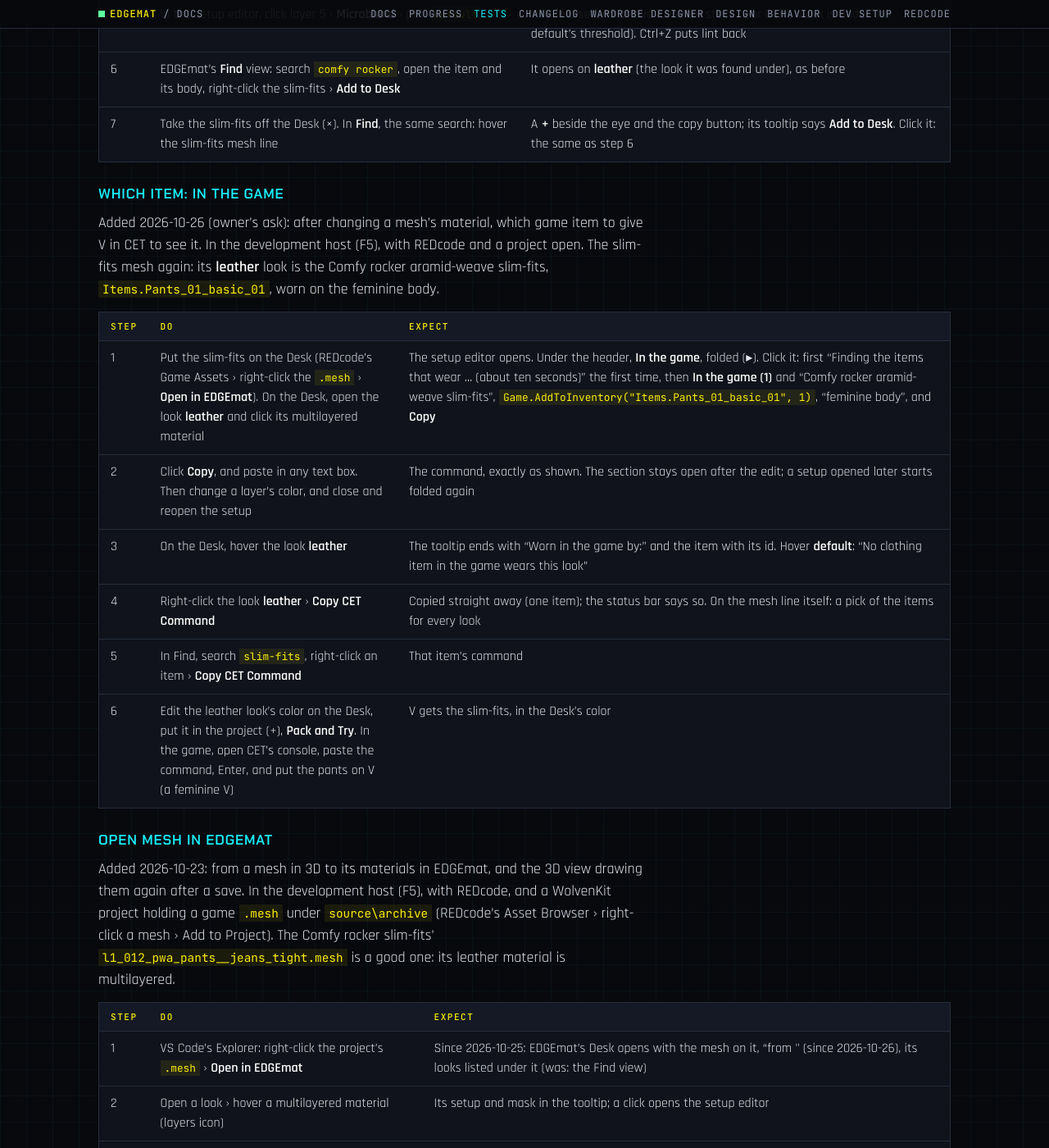
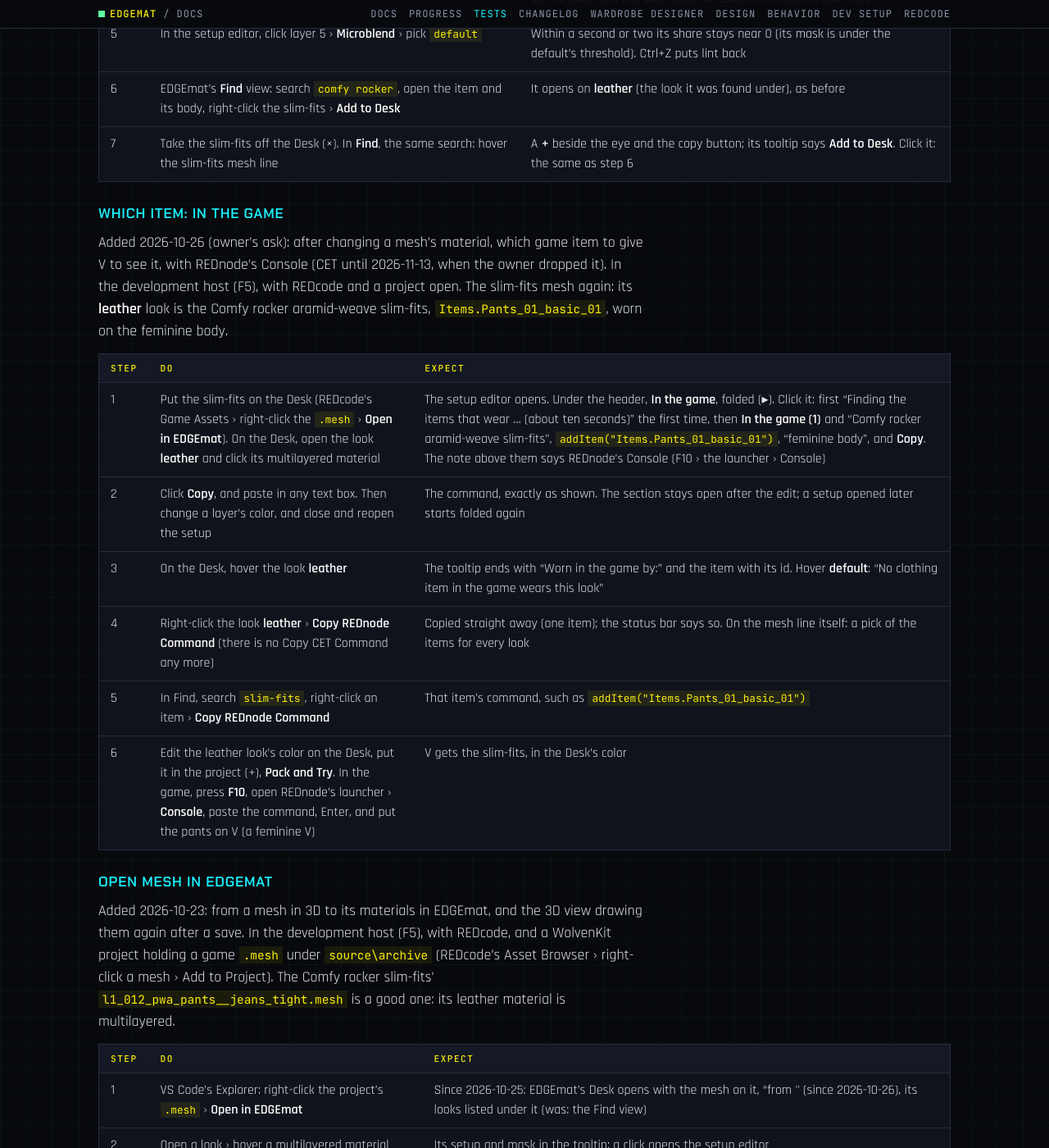
Before and after one commit to Edgemodders/EDGEmat, a Jekyll site: the page built from docs/testing.md, in a window 1280 px wide and 1400 px high, scrolled down 35432 px. Shown: the whole window at 82% size. Built offline with Jekyll 4.4.1, drawn with Linux system fonts in a browser that asks for light colours; our own code applies the rules of GitHub Pages for plain Markdown files; some of the changed text lies outside the part shown.

Commit message:
Copy REDnode Command replaces Copy CET Command: addItem("Items....") for REDnode's Console
Find, the Desk, the setup editor's In the game section and mat_find's
worn_by (field cet is now rednode) name REDnode's Console; EDGE no longer
supports CET.

Co-Authored-By: Claude Opus 5.5 <noreply@anthropic.com>

```diff
--- a/docs/testing.md
+++ b/docs/testing.md
@@ -30,7 +30,7 @@ Last updated 2026-10-26.
 | [M2 phase test](#m2-phase-test) | Against WolvenKit's reading, and by the owner | M2 | 2026-10-19 | Pass |
 | [The Desk](#the-desk) | By hand, F5, with REDcode | After 0.3.1 | 2026-10-26 | **Partly run by the owner after the rework, 2026-10-26: steps 1 to 3, 5 to 11, 13, 14, 16, 17 and the first part of 21 pass.** Still to run: 3b (new: Add to Desk in Find), 4, 12, 15, 18 to 20, the rest of 21, and 22 to 24. Earlier runs: 2026-10-25, two failures. Step 12 said "0 files written" in a project that already had its own slim-fits (pointed at other materials), and the edit stayed on the Desk with only a log line; Add and Clear would have deleted it. After the add, the game's mesh in Game Assets showed the Desk's edit in 3D. Both fixed 2026-10-26. A second run the same day: a second pair of slim-fits from Game Assets showed the first pair's edit (the Desk kept one edit per setup for all entries), and a project file kept reading "the project's copy" after the project was closed. Reworked 2026-10-26 into entries with their own edits, variations and a **+** per entry, with new steps |
 | [Microblends and worn looks](#microblends-and-worn-looks) | By hand, F5, with REDcode | After 0.3.1 | 2026-10-27 | **Steps 2 to 6 passed (owner, 2026-10-27).** Step 1 opened the look **green** (worn by 1 item, and before **leather** in the mesh), not **leather**: the Desk took the first look any item wears. Changed the same day to the look the most items wear, and Find got a **+** (Add to Desk) on each mesh: rerun step 1, and step 7 (new). The smoke test checks the slim-fits' leather shares (base 87%, denim with lint 0.5%, piping 6.7%) |
-| [Which item: In the game](#which-item-in-the-game) | By hand, F5, then in the game with CET | After 0.3.1 | | Not run yet. Built 2026-10-26; the smoke test checks the lookup on the slim-fits, and `mat_find` over stdio returns `worn_by` |
+| [Which item: In the game](#which-item-in-the-game) | By hand, F5, then in the game with REDnode's Console | After 0.3.1 | | Not run yet. Built 2026-10-26; the smoke test checks the lookup on the slim-fits, and `mat_find` over stdio returns `worn_by` |
 | [Open Mesh in EDGEmat](#open-mesh-in-edgemat) | By hand, F5, with REDcode | After 0.3.1 | 2026-10-24 | **Partly run by the owner: steps 1 to 3 pass; step 4 failed** (the edit vanished from view after a tab switch, and Save to Project pointed the citizen jeans' meshes, not the project's). Both fixed the same day. Since 2026-10-25 the mesh goes on the Desk: run [The Desk](#the-desk) first, then this test from step 3 |
 | [Open Material in EDGEmat](#open-material-in-edgemat) | By hand, F5 | After 0.3.1 | | Not run yet. Type check and build pass (2026-10-21) |
 | [Keys in VS Code](#keys-in-vs-code) | By hand, F5, then Claude Code | After 0.3.1 | 2026-11-13 | **Step 6 failed** (owner): the copied command had no `-e` for the key, so no `<key>` either (Copy skipped the keys; the same in 0.3.1). Fixed the same day: rerun step 6, then step 7. undefined
@@ -483,16 +483,16 @@ Added 2026-10-26, after the owner's in-game check of a leather recolor on the sl
 
 ### Which item: In the game
 
-Added 2026-10-26 (owner's ask): after changing a mesh's material, which game item to give V in CET to see it. In the development host (F5), with REDcode and a project open. The slim-fits mesh again: its **leather** look is the Comfy rocker aramid-weave slim-fits, `Items.Pants_01_basic_01`, worn on the feminine body.
+Added 2026-10-26 (owner's ask): after changing a mesh's material, which game item to give V to see it, with REDnode's Console (CET until 2026-11-13, when the owner dropped it). In the development host (F5), with REDcode and a project open. The slim-fits mesh again: its **leather** look is the Comfy rocker aramid-weave slim-fits, `Items.Pants_01_basic_01`, worn on the feminine body.
 
 | Step | Do | Expect |
 |---|---|---|
-| 1 | Put the slim-fits on the Desk (REDcode's Game Assets › right-click the `.mesh` › **Open in EDGEmat**). On the Desk, open the look **leather** and click its multilayered material | The setup editor opens. Under the header, **In the game**, folded (▸). Click it: first "Finding the items that wear ... (about ten seconds)" the first time, then **In the game (1)** and "Comfy rocker aramid-weave slim-fits", `Game.AddToInventory("Items.Pants_01_basic_01", 1)`, "feminine body", and **Copy** |
+| 1 | Put the slim-fits on the Desk (REDcode's Game Assets › right-click the `.mesh` › **Open in EDGEmat**). On the Desk, open the look **leather** and click its multilayered material | The setup editor opens. Under the header, **In the game**, folded (▸). Click it: first "Finding the items that wear ... (about ten seconds)" the first time, then **In the game (1)** and "Comfy rocker aramid-weave slim-fits", `addItem("Items.Pants_01_basic_01")`, "feminine body", and **Copy**. The note above them says REDnode's Console (F10 › the launcher › Console) |
 | 2 | Click **Copy**, and paste in any text box. Then change a layer's color, and close and reopen the setup | The command, exactly as shown. The section stays open after the edit; a setup opened later starts folded again |
 | 3 | On the Desk, hover the look **leather** | The tooltip ends with "Worn in the game by:" and the item with its id. Hover **default**: "No clothing item in the game wears this look" |
-| 4 | Right-click the look **leather** › **Copy CET Command** | Copied straight away (one item); the status bar says so. On the mesh line itself: a pick of the items for every look |
-| 5 | In Find, search `slim-fits`, right-click an item › **Copy CET Command** | That item's command |
-| 6 | Edit the leather look's color on the Desk, put it in the project (+), **Pack and Try**. In the game, open CET's console, paste the command, Enter, and put the pants on V (a feminine V) | V gets the slim-fits, in the Desk's color |
+| 4 | Right-click the look **leather** › **Copy REDnode Command** (there is no Copy CET Command any more) | Copied straight away (one item); the status bar says so. On the mesh line itself: a pick of the items for every look |
+| 5 | In Find, search `slim-fits`, right-click an item › **Copy REDnode Command** | That item's command, such as `addItem("Items.Pants_01_basic_01")` |
+| 6 | Edit the leather look's color on the Desk, put it in the project (+), **Pack and Try**. In the game, press **F10**, open REDnode's launcher › **Console**, paste the command, Enter, and put the pants on V (a feminine V) | V gets the slim-fits, in the Desk's color |
 
 ### Open Mesh in EDGEmat
 
--- a/extensions/edgemat/scripts/smoke.mjs
+++ b/extensions/edgemat/scripts/smoke.mjs
@@ -256,14 +256,14 @@ try {
     "taking an entry off deletes its folder; a Desk from before entries had folders gets ids, and its shared edit is copied into the entry");
   desk.clear();
 
-  // The items that wear a mesh look, for CET's Game.AddToInventory once a project changes the mesh.
+  // The items that wear a mesh look, for REDnode's Console's addItem once a project changes the mesh.
   console.log("\nitems wearing a mesh");
   t3 = Date.now();
   const wornLeather = await core.itemsWearing(bridge, path.join(tmp, "worn_cache"), deskMesh, "leather");
   const wornMs = Date.now() - t3;
   const wornAll = await core.itemsWearing(bridge, path.join(tmp, "worn_cache"), deskMesh);
   check(wornLeather[0]?.items[0]?.id === "Items.Pants_01_basic_01" && wornLeather[0].items[0].body === "feminine" && wornAll.length > 5 && !wornAll.some((l) => l.appearance === "default")
-    && core.addToInventory("Items.Pants_01_basic_01") === 'Game.AddToInventory("Items.Pants_01_basic_01", 1)',
+    && core.addToInventory("Items.Pants_01_basic_01") === 'addItem("Items.Pants_01_basic_01")',
     `the slim-fits' leather look is worn by Items.Pants_01_basic_01 (feminine); ${wornAll.length} of its looks are worn by items; index built in ${wornMs} ms`);
 
   // Microblends cut the masks (owner's in-game check, 2026-10-26): the denim layer (mask near 0.55, lint_01)
--- a/extensions/edgemat/src/extension.ts
+++ b/extensions/edgemat/src/extension.ts
@@ -457,8 +457,8 @@ export function activate(context: vscode.ExtensionContext): EdgematApi {
     }),
     vscode.commands.registerCommand("edgemat.openFoundSetup", (setup: string, mask?: string, via?: string, root?: string, deskId?: string, mesh?: string, look?: string) =>
       openFoundSetup(setup, mask, via, root, deskId, mesh, look)),
-    // CET's command that gives V the item wearing a mesh look: what to type in the game after installing the project.
-    vscode.commands.registerCommand("edgemat.copyCetCommand", async (node) => {
+    // REDnode's Console command that gives V the item wearing a mesh look: what to type in the game after installing the project.
+    vscode.commands.registerCommand("edgemat.copyRednodeCommand", async (node) => {
       const of = FindView.wornOf(node);
       if (!of) return;
       let id: string | undefined;
@@ -476,7 +476,7 @@ export function activate(context: vscode.ExtensionContext): EdgematApi {
       }
       if (!id) return;
       await vscode.env.clipboard.writeText(addToInventory(id));
-      vscode.window.setStatusBarMessage(`Copied ${addToInventory(id)}: paste it in CET's console once the project is installed`, 5000);
+      vscode.window.setStatusBarMessage(`Copied ${addToInventory(id)}: paste it in REDnode's Console (F10 › the launcher › Console) once the project is installed`, 5000);
     }),
     vscode.commands.registerCommand("edgemat.copyGamePath", async (node) => {
       const p = LibraryView.gamePathOf(node) ?? FindView.gamePathOf(node);
--- a/extensions/edgemat/src/findView.ts
+++ b/extensions/edgemat/src/findView.ts
@@ -149,7 +149,7 @@ export class FindView implements vscode.TreeDataProvider<Node> {
     const worn = await this.wornBy(node.mesh.mesh, node.mesh.appearance).catch(() => undefined);
     if (!worn) return item;
     const lines = worn.map((w) => `${w.name ?? "(no in-game name)"}: ${w.id}${w.body === "any" ? "" : ` (${w.body})`}`);
-    const said = worn.length ? ["Worn in the game by:", ...lines, "Right-click › Copy CET Command gives V one."] : ["No clothing item in the game wears this look."];
+    const said = worn.length ? ["Worn in the game by:", ...lines, "Right-click › Copy REDnode Command gives V one."] : ["No clothing item in the game wears this look."];
     item.tooltip = [item.tooltip, "", ...said].join("\n");
     return item;
   }
@@ -285,7 +285,7 @@ export class FindView implements vscode.TreeDataProvider<Node> {
     return n?.kind === "meshFile" ? { mesh: at(n.path, n.root), appearance: n.appearance } : n?.kind === "mesh" ? { mesh: at(n.mesh.mesh, n.root), appearance: n.mesh.appearance } : undefined;
   }
 
-  /** For Copy CET Command: an item's own id, or the mesh look (or whole mesh) whose items to offer. */
+  /** For Copy REDnode Command: an item's own id, or the mesh look (or whole mesh) whose items to offer. */
   static wornOf(node: unknown): { item: ItemEntry } | { mesh: string; appearance?: string } | undefined {
     const n = node as Node | undefined;
     return n?.kind === "item" ? { item: n.item } : n?.kind === "meshFile" ? { mesh: n.path } : n?.kind === "mesh" ? { mesh: n.mesh.mesh, appearance: n.mesh.appearance } : n?.kind === "material" ? { mesh: n.mesh, appearance: n.look } : undefined;
--- a/extensions/edgemat/src/webview/setup.ts
+++ b/extensions/edgemat/src/webview/setup.ts
@@ -33,7 +33,7 @@ export type SetupPageData =
       maskError?: string;
       map?: { image: string; pick: number[] };
       surfaces: Record<string, SurfaceChoices>;
-      /** The mesh look it was opened under and the game's items that wear it (undefined while being found), each with its CET command. */
+      /** The mesh look it was opened under and the game's items that wear it (undefined while being found), each with its REDnode Console command. */
       worn?: { mesh: string; look?: string; items?: { id: string; name: string | null; body: string; command: string }[] };
       /** dirty: edits not saved yet; saves: where Ctrl+S goes, the file itself or into a project. */
       edit: { dirty: boolean; notice?: string; saves: "file" | "desk" | "project" };
@@ -70,7 +70,7 @@ function header(title: string, origin: string, path?: string): HTMLElement {
   return h;
 }
 
-/** The game's items that wear the mesh look, so the modder can give V one in CET once the project is installed. */
+/** The game's items that wear the mesh look, so the modder can give V one in REDnode's Console once the project is installed. */
 function wornBy(w: NonNullable<Extract<SetupPageData, { kind: "setup" }>["worn"]>): HTMLElement {
   const file = w.mesh.split("\\").pop();
   const look = `${file}${w.look ? `, look ${w.look}` : ""}`;
@@ -82,7 +82,7 @@ function wornBy(w: NonNullable<Extract<SetupPageData, { kind: "setup" }>["worn"]
   if (!w.items) box.append(el("div", { class: "note" }, `Finding the items that wear ${look}... (the first time reads every clothing item: about ten seconds)`));
   else if (!w.items.length) box.append(el("div", { class: "note" }, `No clothing item in the game wears ${look}. It may be worn by an NPC, or added by a mod.`));
   else {
-    box.append(el("div", { class: "note" }, `Worn by ${w.items.length === 1 ? "this item" : "these items"} (${look}). Once the project is installed, give V one in the CET console:`));
+    box.append(el("div", { class: "note" }, `Worn by ${w.items.length === 1 ? "this item" : "these items"} (${look}). Once the project is installed, give V one in REDnode's Console (F10 › the launcher › Console):`));
     for (const i of w.items)
       box.append(el("div", { class: "item" }, el("span", {}, i.name ?? "(no in-game name)"), el("code", {}, i.command), i.body !== "any" ? el("span", { class: "note" }, `${i.body} body`) : undefined, copy(i.command, "Copy")));
   }
--- a/packages/edgemat-mcp/src/server.ts
+++ b/packages/edgemat-mcp/src/server.ts
@@ -532,7 +532,7 @@ server.registerTool(
       "Finds what to recolor. query: words that match clothing items by in-game name or record id ('punk jeans', 'Sunny Ammo', 'CasualShoes_01') and meshes by path ('s1_055'); returns both lists. " +
       "item: a clothing record id (Items.Pants_03_basic_01), or words matching one item: walks item > clothing.csv > root entity > .app appearance (one per body type: masculine, feminine) > mesh and mesh appearance > materials, " +
       "and for each multilayered material its setup (.mlsetup) and the mask set (.mlmask) it names. The two bodies can use different meshes. " +
-      "mesh (with optional appearance): a mesh's materials, in one appearance or all, and for each appearance the game's clothing items that wear it (worn_by: id, name, body, and cet, the CET console command that gives V the item: " +
+      "mesh (with optional appearance): a mesh's materials, in one appearance or all, and for each appearance the game's clothing items that wear it (worn_by: id, name, body, and rednode, the command for REDnode's Console that gives V the item: " +
       "a mesh a project changes shows on those items, so the modder can try it in the game). Pass a found setup and its mask to mat_describe. Items from mods (ArchiveXL) are not followed yet.",
     inputSchema: { query: z.string().optional(), item: z.string().optional(), mesh: z.string().optional(), appearance: z.string().optional(), limit: z.number().int().min(1).max(500).default(30) },
   },
@@ -542,7 +542,7 @@ server.registerTool(
       if (mesh) {
         const looks = await meshMaterials(b, mesh, appearance);
         const worn = await itemsWearing(b, cacheDir, mesh);
-        const wornBy = (a: string) => (worn.find((w) => w.appearance.toLowerCase() === a.toLowerCase())?.items ?? []).map((w) => ({ id: w.id, name: w.name, body: w.body, cet: addToInventory(w.id) }));
+        const wornBy = (a: string) => (worn.find((w) => w.appearance.toLowerCase() === a.toLowerCase())?.items ?? []).map((w) => ({ id: w.id, name: w.name, body: w.body, rednode: addToInventory(w.id) }));
         return text({ mesh, appearances: looks.map((l) => ({ ...meshOut(l), worn_by: wornBy(l.appearance) })) });
       }
       const items = await loadItems(b, cacheDir);
@@ -556,7 +556,7 @@ server.registerTool(
         }
         const m = await itemMaterials(b, found[0]);
         return text({
-          item: { id: m.item.id, name: m.item.name, slot: m.item.slot, cet: addToInventory(m.item.id) },
+          item: { id: m.item.id, name: m.item.name, slot: m.item.slot, rednode: addToInventory(m.item.id) },
           root: m.root,
           looks: m.looks.map((l) => ({ body: l.body, app: l.app, appearance: l.appAppearance, meshes: l.meshes.map(meshOut) })),
           warnings: m.warnings.length ? m.warnings : undefined,
```
Also changed, not shown: docs/design.md (+1 -1 lines), docs/progress.md (+2 -0 lines), extensions/edgemat/package.json (+4 -4 lines), extensions/edgemat/src/core/find.ts (+4 -4 lines), docs/changelog.md, packages/edgemat-mcp/README.md.
